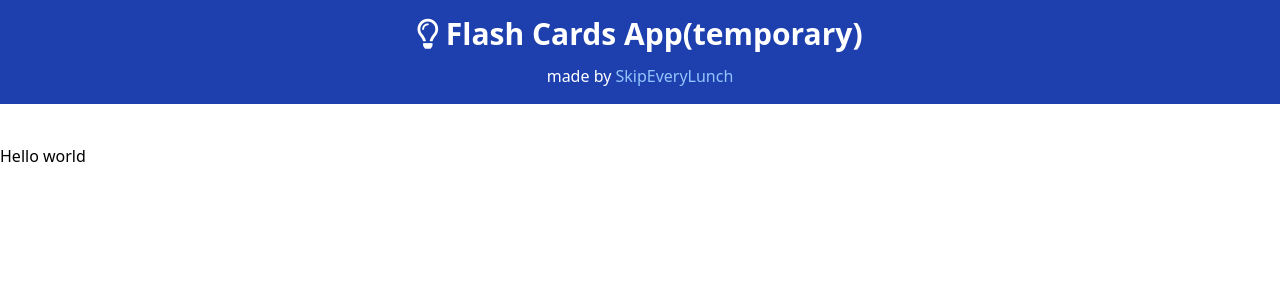
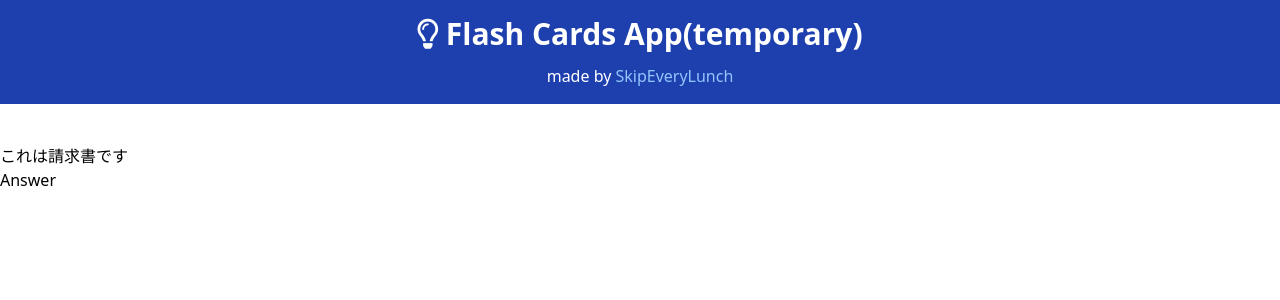
Before and after one commit to SkipEveryLunch/flashcards-vue, a Vue app: page / in a window 1280 px wide. Shown: the top 300 px of the page. Built offline with nearby package versions, Linux system fonts and the light colour scheme.

Commit message:
implemented bare minimum flashcard function

```diff
--- a/src/views/Home.vue
+++ b/src/views/Home.vue
@@ -1,13 +1,61 @@
 <template>
   <div>
-    Hello world
+    <div>
+    {{questions[progress].front}}
+    </div>
+    <div v-if="isAnswerShown">
+      {{questions[progress].back}}
+    </div>
+    <div v-if="!isAnswerShown">
+      <button @click="showAnswer">Answer</button>
+    </div>
+    <div v-else>
+      <button @click="nextQuestion">
+        <span v-if="questions.length > progress + 1">
+        Next
+        </span>
+        <span v-else>
+          Done
+        </span>
+      </button>
+    </div>
   </div>
 </template>
 
 <script lang="ts">
-import { defineComponent } from 'vue';
+import { defineComponent,ref } from 'vue';
 
 export default defineComponent({
   name: 'Home',
+  setup(){
+    const progress = ref(0);
+    const isAnswerShown = ref(false);
+    const showAnswer =()=>{
+      isAnswerShown.value = true;
+    }
+    const nextQuestion =()=>{
+      if(questions.value.length > progress.value + 1){
+        isAnswerShown.value = false;
+        progress.value += 1;
+      }
+    }
+    const questions = ref([
+      {
+        front:"これは請求書です",
+        back:"This is an invoice"
+      },
+      {
+        front:"彼は部長です",
+        back:"he is a director"
+      },
+      {
+        front:"これは食器棚です",
+        back:"this is a cupboard"
+      }
+    ])
+    return{
+      progress,questions,isAnswerShown,showAnswer,nextQuestion
+    }
+  }
 });
 </script>
```
